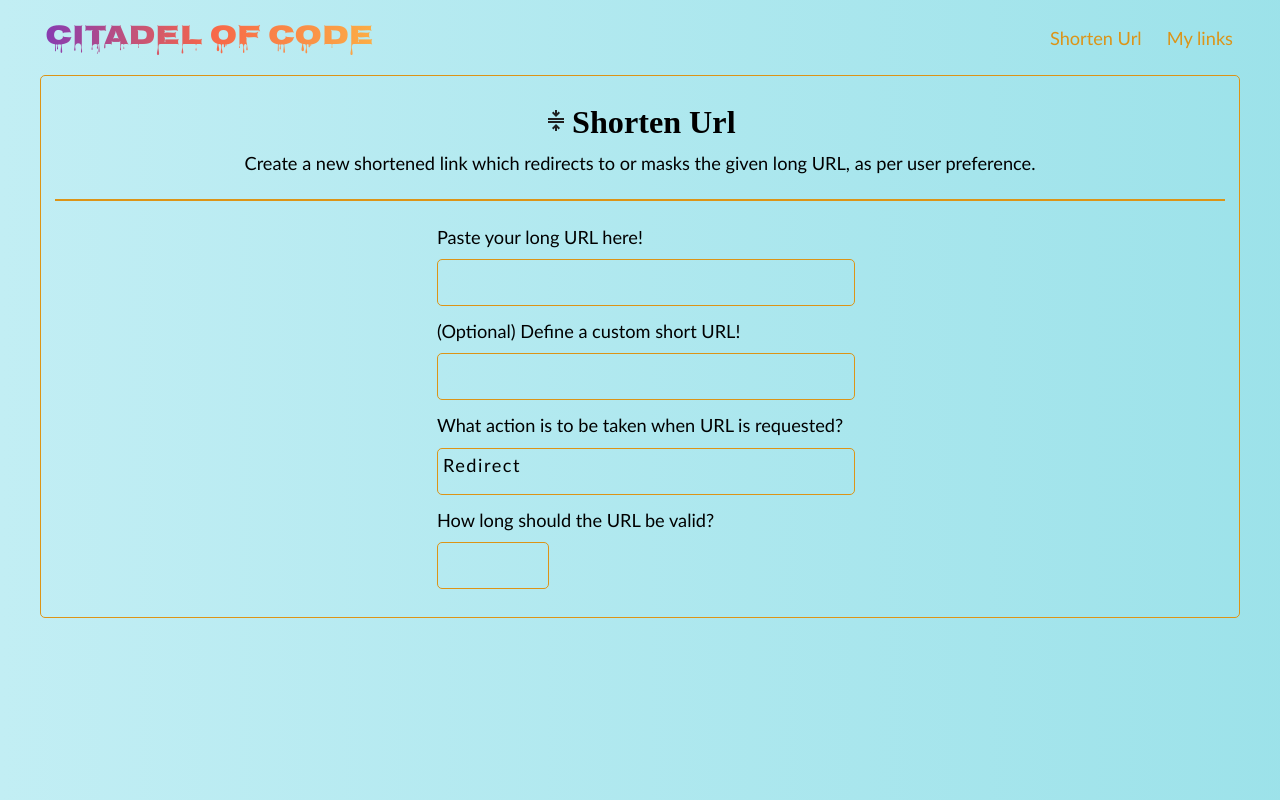
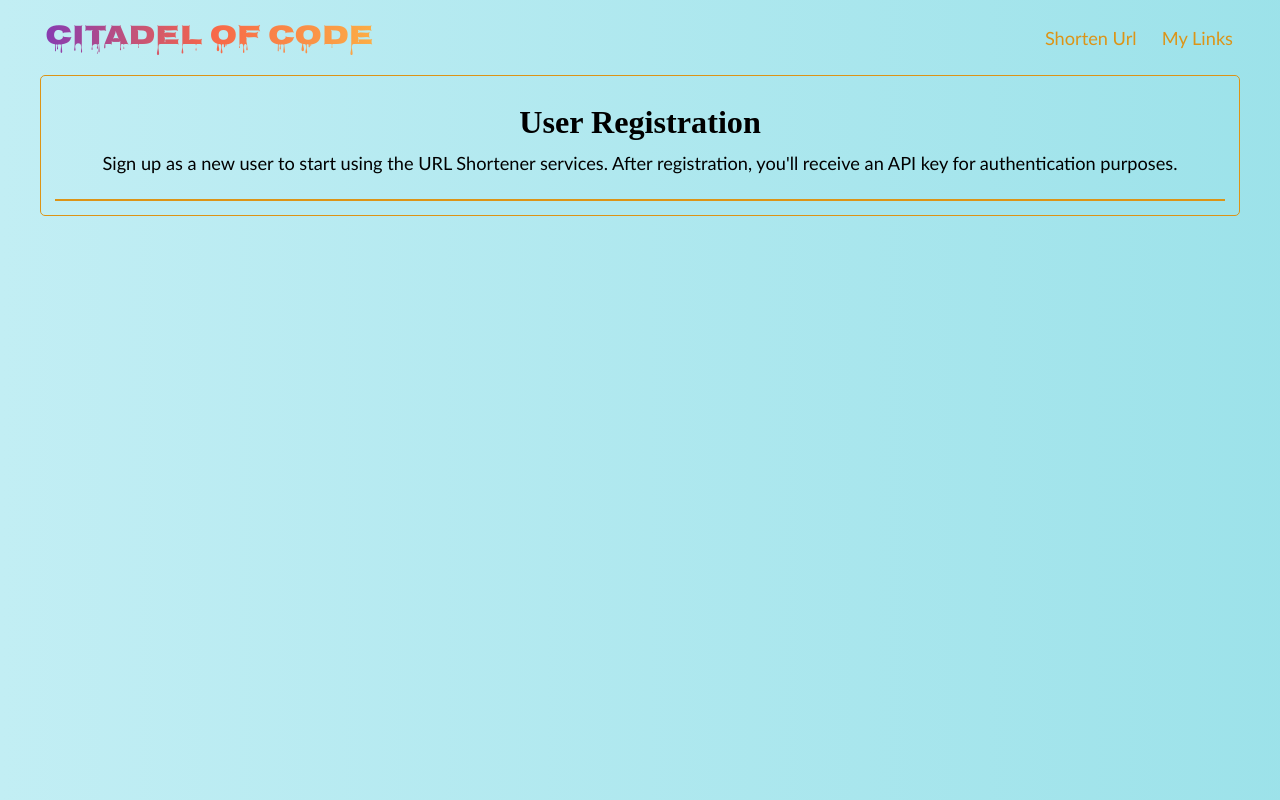
Before and after one commit to mkbworks/bitlyzer, a React (Vite) app in the folder ui/: page / in a window 1280 px wide. Built offline with nearby package versions, Linux system fonts and the light colour scheme.

Commit message:
Added routing to the app and setup basic component skeleton needed

```diff
--- a/ui/package.json
+++ b/ui/package.json
@@ -25,7 +25,8 @@
   "homepage": "https://github.com/mkbworks/bitlyzer#readme",
   "dependencies": {
     "react": "^19.0.0",
-    "react-dom": "^19.0.0"
+    "react-dom": "^19.0.0",
+    "react-router": "^7.5.0"
   },
   "devDependencies": {
     "@eslint/js": "^9.21.0",
--- a/ui/src/App.css
+++ b/ui/src/App.css
@@ -9,3 +9,47 @@
 #mainContent:focus-within {
     box-shadow: 3px 3px 4px #EDB554;
 }
+
+.content-head {
+    width: 100%;
+    height: fit-content;
+    padding: 1rem;
+    display: flex;
+    flex-direction: column;
+    gap: 0.8rem;
+}
+
+.section {
+    width: 100%;
+    height: fit-content;
+    padding: 1rem;
+    display: flex;
+    flex-direction: column;
+    align-items: center;
+    gap: 0.8rem;
+}
+
+.section-heading {
+    width: fit-content;
+    height: fit-content;
+}
+
+.section-heading-title {
+    font-size: 2.3rem;
+    font-family: 'Times New Roman', Times, serif;
+    font-weight: bold;
+}
+
+.section-description {
+    font-size: 1.3rem;
+}
+
+.section-heading, .section-description {
+    width: fit-content;
+    height: fit-content;
+}
+
+.content-head > hr {
+    height: 1.5px;
+    background-color: #DC9417;
+}
--- a/ui/src/App.jsx
+++ b/ui/src/App.jsx
@@ -1,21 +1,33 @@
+import { useState } from "react";
+import { Outlet } from "react-router";
+
 import Navbar from "./components/Navbar/Navbar.jsx";
-import ShortenUrl from "./components/ShortenUrl/ShortenUrl.jsx";
+
 import './App.css';
 
 function App() {
-  const LoggedInNavlinks = [{
-    Title: "Shorten Url",
-    Path: "/shorten-url"
-  }, {
-    Title: "My links",
-    Target: "/my-links"
-  }];
+  const [loggedIn, setLoggedIn] = useState(true);
+
+  const Navlinks = {
+    "LoggedIn": [{
+      Title: "Shorten Url",
+      Path: "/shorten-url"
+    }, {
+      Title: "My Links",
+      Path: "/my-links"
+    }],
+    "LoggedOut": [{
+      Title: "Register",
+      Path: "/register-user"
+    }]
+  };
+
 
   return (
     <>
-      <Navbar Title="Citadel of Code" Links={LoggedInNavlinks} />
+      <Navbar Title="Citadel of Code" Links={loggedIn ? Navlinks["LoggedIn"] : Navlinks["LoggedOut"]} />
       <main id="mainContent">
-        <ShortenUrl />
+        <Outlet />
       </main>
     </>
   )
--- a/ui/src/components/Mylinks/Mylinks.jsx
+++ b/ui/src/components/Mylinks/Mylinks.jsx
@@ -1,11 +1,21 @@
-import "./Mylinks.css";
+import { LinkIcon } from "../../icons.jsx";
+import "./MyLinks.css";
 
-function Mylinks() {
+function MyLinks() {
     return (
-        <>
-
-        </>
+        <div className="content-head">
+            <div className="section">
+                <div className="section-heading">
+                    <LinkIcon style={{ fontSize: "2.3rem" }} />&nbsp;
+                    <span className="section-heading-title">My Links</span>
+                </div>
+                <p className="section-description">
+                    Easily manage all your links in one place and customize properties like expiry date, target URL, action type, and more to suit your needs.
+                </p>
+            </div>
+            <hr />
+        </div>
     );
 }
 
-export default Mylinks;
+export default MyLinks;
--- a/ui/src/components/Navbar/Navbar.jsx
+++ b/ui/src/components/Navbar/Navbar.jsx
@@ -1,3 +1,5 @@
+import { Link } from "react-router";
+
 import "./Navbar.css";
 
 function Navbar({ Links, Title }) {
@@ -8,7 +10,7 @@ function Navbar({ Links, Title }) {
                     <p id="logo">{Title}</p>
                     <div id="navLinks">
                         {Links.map((link, index) => (
-                            <a key={index} href={link.Path} className="nav-link">{link.Title}</a>
+                            <Link className="nav-link" to={link.Path} key={index} >{link.Title}</Link>
                         ))}
                     </div>
                 </div>
--- /dev/null
+++ b/ui/src/components/RegisterUser/RegisterUser.jsx
@@ -0,0 +1,19 @@
+import "./RegisterUser.css";
+
+function RegisterUser() {
+    return (
+        <div className="content-head">
+            <div className="section">
+                <div className="section-heading">
+                    <span className="section-heading-title">User Registration</span>
+                </div>
+                <div className="section-description">
+                    Sign up as a new user to start using the URL Shortener services. After registration, you'll receive an API key for authentication purposes.
+                </div>
+            </div>
+            <hr />
+        </div>
+    );
+}
+
+export default RegisterUser;
--- a/ui/src/components/ShortenUrl/ShortenUrl.css
+++ b/ui/src/components/ShortenUrl/ShortenUrl.css
@@ -1,47 +1,3 @@
-.shorten-url {
-    width: 100%;
-    height: fit-content;
-    padding: 1rem;
-    display: flex;
-    flex-direction: column;
-    gap: 0.8rem;
-}
-
-.section {
-    width: 100%;
-    height: fit-content;
-    padding: 1rem;
-    display: flex;
-    flex-direction: column;
-    align-items: center;
-    gap: 0.8rem;
-}
-
-.section-heading {
-    width: fit-content;
-    height: fit-content;
-}
-
-.section-heading-title {
-    font-size: 2.3rem;
-    font-family: 'Times New Roman', Times, serif;
-    font-weight: bold;
-}
-
-.section-description {
-    font-size: 1.3rem;
-}
-
-.section-heading, .section-description {
-    width: fit-content;
-    height: fit-content;
-}
-
-.shorten-url > hr {
-    height: 1.5px;
-    background-color: #DC9417;
-}
-
 .form {
     width: fit-content;
     height: fit-content;
--- a/ui/src/components/ShortenUrl/ShortenUrl.jsx
+++ b/ui/src/components/ShortenUrl/ShortenUrl.jsx
@@ -1,15 +1,17 @@
-import CompressIcon from "../../assets/icons/compress-icon.svg?react";
+import { CompressIcon } from "../../icons.jsx";
 import "./ShortenUrl.css";
 
 function ShortenUrl() {
     return (
-        <div className="shorten-url">
+        <div className="content-head">
             <div className="section">
                 <div className="section-heading">
                     <CompressIcon style={{ fontSize: "1.8rem" }} />&nbsp;
                     <span className="section-heading-title">Shorten Url</span>
                 </div>
-                <p className="section-description">Create a new shortened link which redirects to or masks the given long URL, as per user preference.</p>
+                <p className="section-description">
+                    Generate a new shortened link that either redirects to or masks the original long URL, based on your preference.
+                </p>
             </div>
             <hr />
             <form className="form">
--- /dev/null
+++ b/ui/src/icons.jsx
@@ -0,0 +1,4 @@
+import CompressIcon from "./assets/icons/compress-icon.svg?react";
+import LinkIcon from "./assets/icons/link-icon.svg?react";
+
+export { CompressIcon, LinkIcon };
--- a/ui/src/main.jsx
+++ b/ui/src/main.jsx
@@ -1,12 +1,35 @@
-import { StrictMode } from 'react'
-import { createRoot } from 'react-dom/client'
-import './main.css'
-import App from './App.jsx'
+import { StrictMode } from 'react';
+import { createRoot } from 'react-dom/client';
+import { createBrowserRouter, RouterProvider } from "react-router";
+
+import './main.css';
+
+import App from './App.jsx';
+import ShortenUrl from "./components/ShortenUrl/ShortenUrl.jsx";
+import MyLinks from "./components/MyLinks/MyLinks.jsx";
+import RegisterUser from './components/RegisterUser/RegisterUser.jsx';
 
 const rootElement = document.getElementById('root');
 const root = createRoot(rootElement);
+
+const router = createBrowserRouter([{
+  path: "/",
+  Component: App,
+  children: [{
+    path: "/shorten-url",
+    Component: ShortenUrl
+  }, {
+    path: "/my-links",
+    Component: MyLinks
+  }, {
+    index: true,
+    Component: RegisterUser
+  }]
+}]);
+
+
 root.render(
   <StrictMode>
-    <App />
+    <RouterProvider router={router} />
   </StrictMode>,
 );
```
Also changed, not shown: ui/src/components/RegisterUser/RegisterUser.css (added), 1 other file (tests, documents, lock files or other folders).
